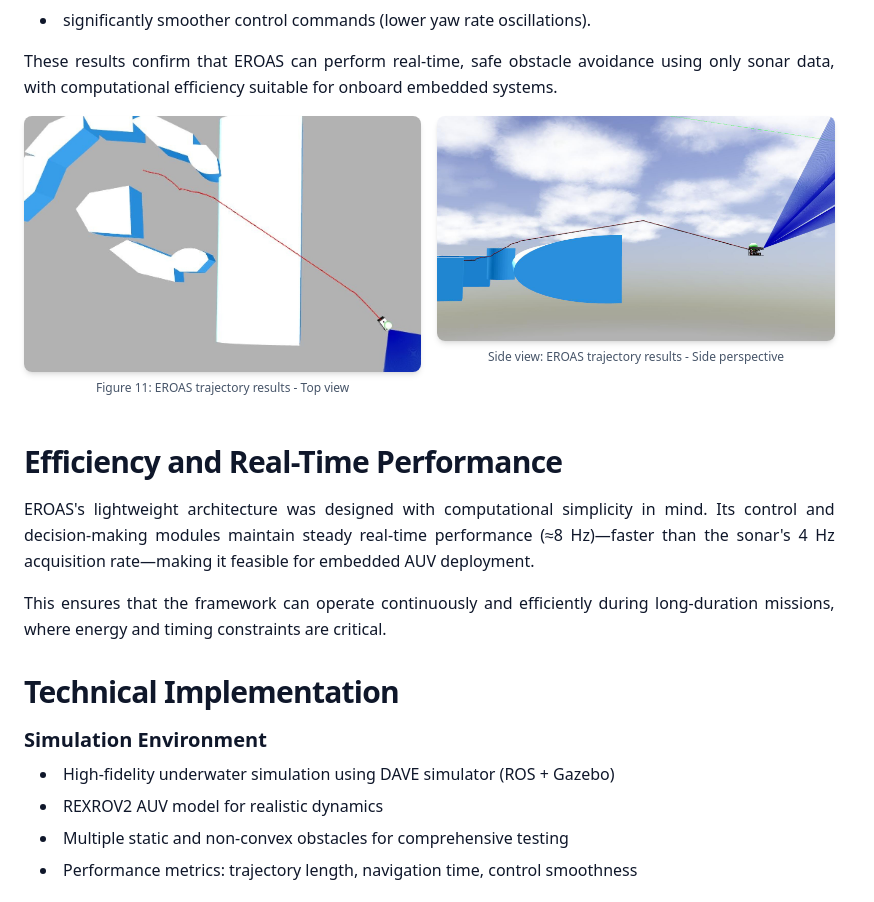
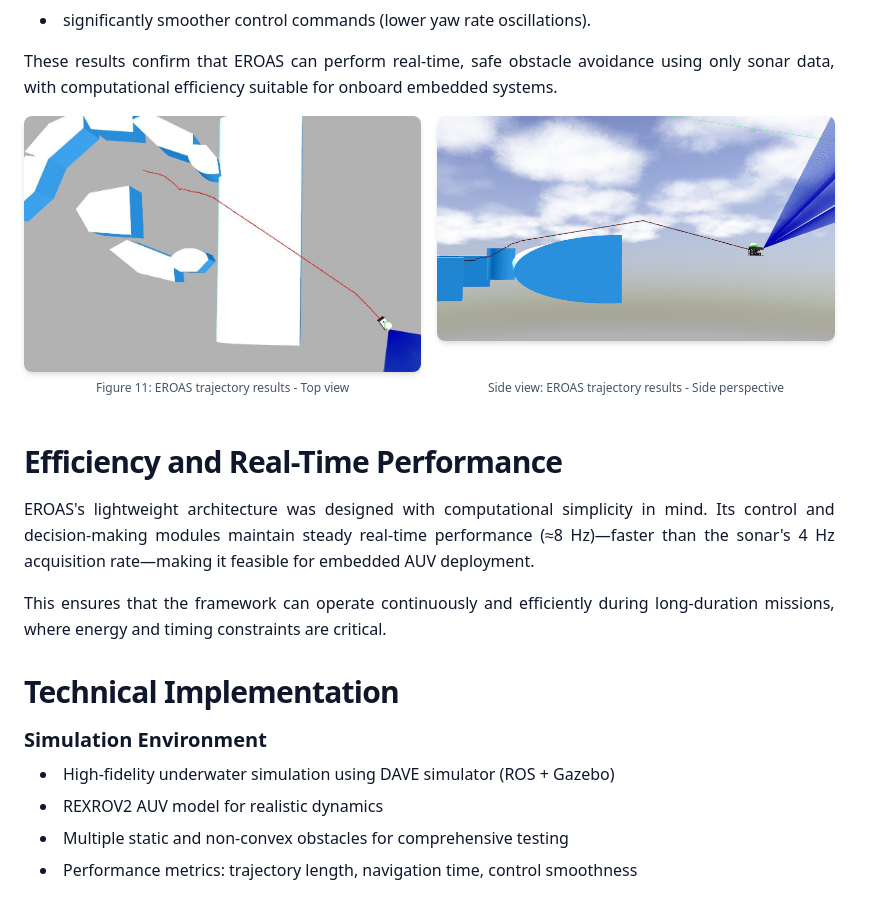
Before and after one commit to pruthvi54/pruthvi54.github.io, a React (Vite) app: page /projects/eroas in a window 1280 px wide. Shown: the part 4786-5688 px from the top of the page, without its empty margins (0-874 px from the left). Built offline with nearby package versions, Linux system fonts and the light colour scheme; the HTML template or start-up script is replaced by a standard one.

Commit message:
Fix: (1) Remember scroll position on Projects page when navigating back (2) Align side-by-side image captions in row

```diff
--- a/src/pages/ProjectsPage.tsx
+++ b/src/pages/ProjectsPage.tsx
@@ -1,9 +1,24 @@
 import { useLocation } from 'wouter';
 import { ArrowRight, Calendar } from 'lucide-react';
+import { useEffect } from 'react';
 import Layout from '@/components/Layout';
 
 export default function ProjectsPage() {
   const [, setLocation] = useLocation();
+
+  // Save and restore scroll position
+  useEffect(() => {
+    // Restore scroll position when returning to this page
+    const savedScrollPosition = sessionStorage.getItem('projectsPageScrollPosition');
+    if (savedScrollPosition) {
+      window.scrollTo(0, parseInt(savedScrollPosition, 10));
+    }
+
+    // Save scroll position when leaving this page
+    return () => {
+      sessionStorage.setItem('projectsPageScrollPosition', window.scrollY.toString());
+    };
+  }, []);
 
   // Projects organized by year
   const projectsByYear = {
--- a/src/pages/projects/eroas/index.tsx
+++ b/src/pages/projects/eroas/index.tsx
@@ -305,7 +305,8 @@ export default function Eroas() {
 
               {/* FIG 11 & SIDE.PNG - Two views of the same result (side by side) */}
               <div className="grid grid-cols-1 md:grid-cols-2 gap-4 mb-6">
-                <div>
+                <div className="flex flex-col">
+                  <div className="flex-grow">
                     {imageErrors.has(6) ? (
                       <div className="w-full min-h-64 bg-slate-200 dark:bg-slate-800 rounded-lg shadow-md flex items-center justify-center">
                         <p className="text-xs text-slate-500 dark:text-slate-400 text-center px-2">Image not found: {projectData.media.images[6].url}</p>
@@ -318,11 +319,13 @@ export default function Eroas() {
                         onError={() => handleImageError(6)}
                       />
                     )}
+                  </div>
                   <p className="text-xs text-slate-600 dark:text-slate-200 mt-2 text-center">
                     {projectData.media.images[6].caption}
                   </p>
                 </div>
-                <div>
+                <div className="flex flex-col">
+                  <div className="flex-grow">
                     {imageErrors.has(7) ? (
                       <div className="w-full min-h-64 bg-slate-200 dark:bg-slate-800 rounded-lg shadow-md flex items-center justify-center">
                         <p className="text-xs text-slate-500 dark:text-slate-400 text-center px-2">Image not found: {projectData.media.images[7].url}</p>
@@ -335,6 +338,7 @@ export default function Eroas() {
                         onError={() => handleImageError(7)}
                       />
                     )}
+                  </div>
                   <p className="text-xs text-slate-600 dark:text-slate-200 mt-2 text-center">
                     {projectData.media.images[7].caption}
                   </p>
```
Also changed, not shown: 1 other file (tests, documents, lock files or other folders). Lines whose indentation alone changed are shown as unchanged.
